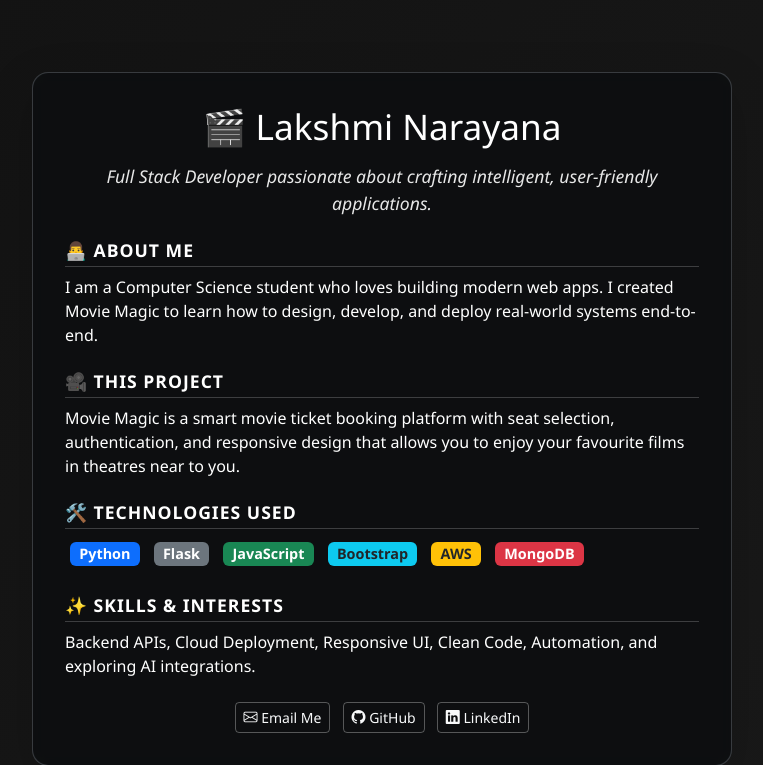
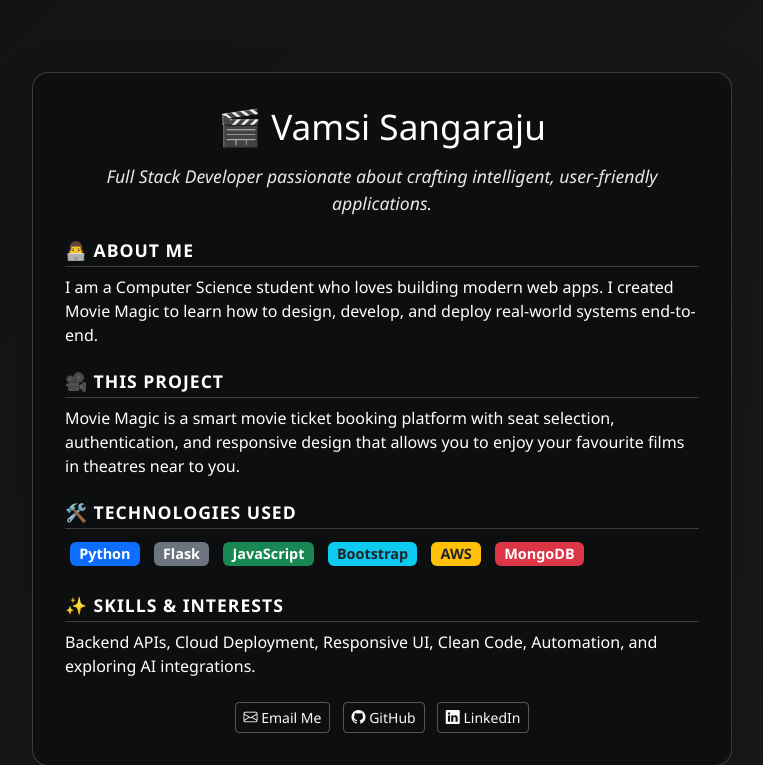
Before and after one commit to vamsi746/MovieMagic, a Flask app: page /developer in a window 1280 px wide. Shown: the part 57-822 px from the top of the page, without its empty margins (258-1021 px from the left). Run offline with Flask 3, Linux system fonts and the light colour scheme.

Commit message:
Update developer.html

```diff
--- a/templates/developer.html
+++ b/templates/developer.html
@@ -5,7 +5,7 @@
   <div class="card text-white bg-dark shadow-lg w-100" style="max-width: 700px; position: relative; overflow: hidden;">
     <div class="overlay"></div>
     <div class="card-body developer-content animate__animated animate__fadeInUp" style="position: relative; z-index: 1;">
-      <h1 class="card-title text-center mb-3">🎬 Lakshmi Narayana</h1>
+      <h1 class="card-title text-center mb-3">🎬 Vamsi Sangaraju</h1>
       <p class="tagline text-center mb-4">Full Stack Developer passionate about crafting intelligent, user-friendly applications.</p>
 
       <div class="section mb-4">
```
